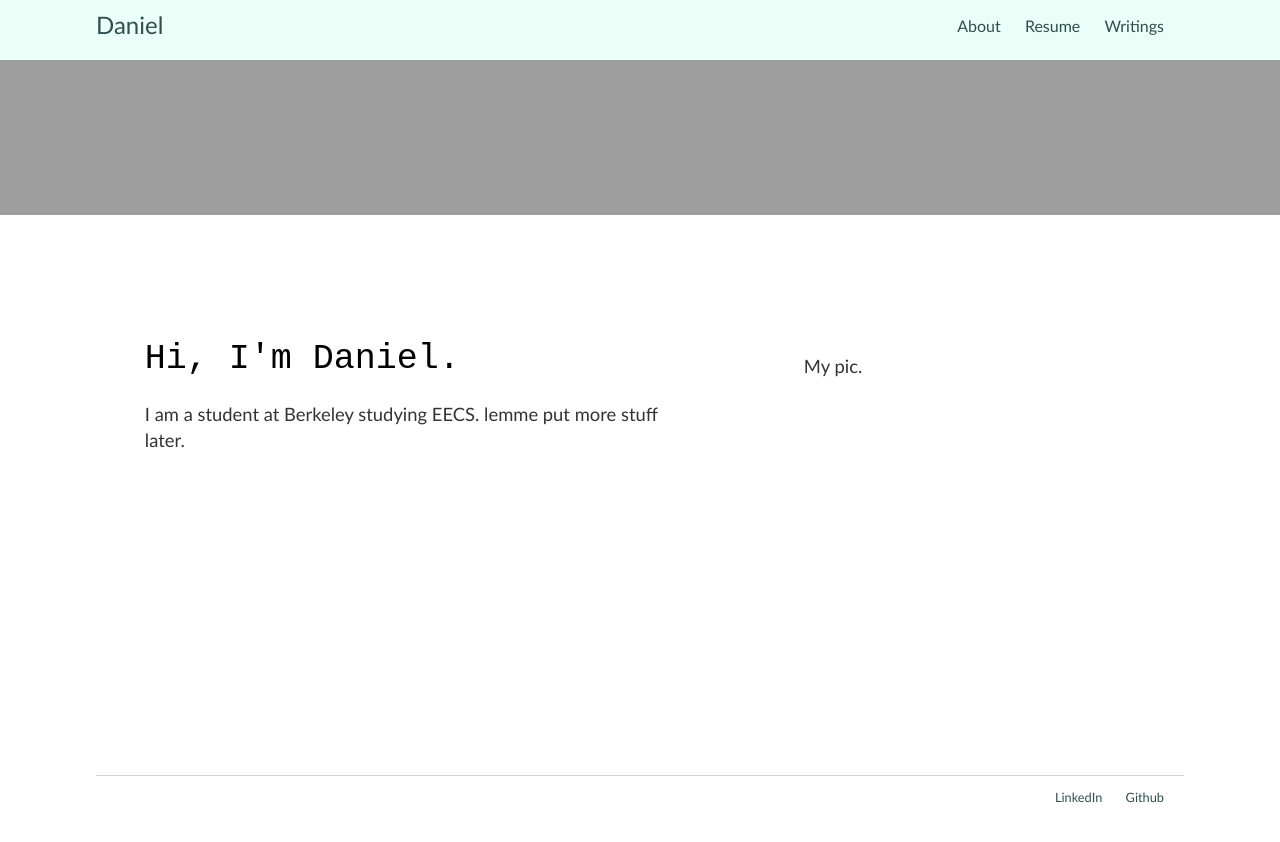
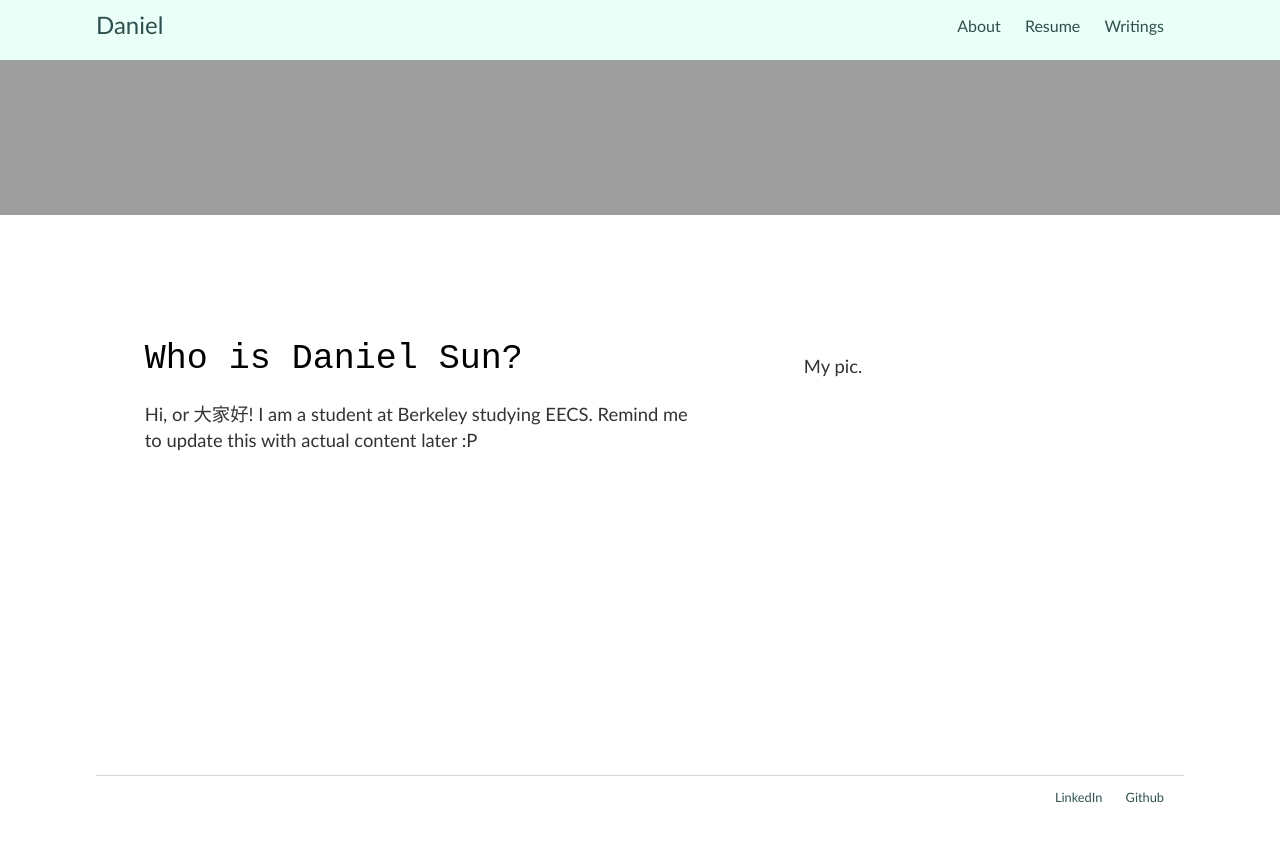
Before and after one commit to Calculasians/calculasians.github.io, a Jekyll site: the page built from index.html, in a window 1280 px wide and 900 px high, scrolled down 743 px. Shown: the top 842 px of the window. Built offline with Jekyll 4.4.1, drawn with Linux system fonts in a browser that asks for light colours.

Commit message:
Update index.html

```diff
--- a/index.html
+++ b/index.html
@@ -19,10 +19,10 @@ title: A Website in the Making
 <div id="about-page">
 	<div id="about-desc">
 		<h1>
-			Hi, I'm Daniel.
+			Who is Daniel Sun?
 		</h1>
 		<p>
-			I am a student at Berkeley studying EECS. lemme put more stuff later.
+			Hi, or 大家好! I am a student at Berkeley studying EECS. Remind me to update this with actual content later :P
 		</p>
 	</div>
 	<div id="about-pic">
```
